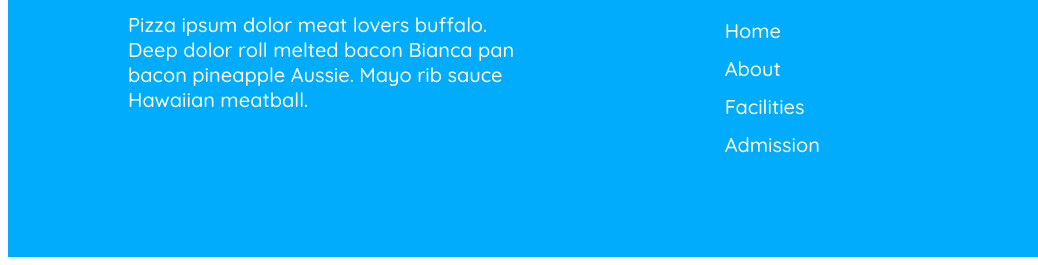
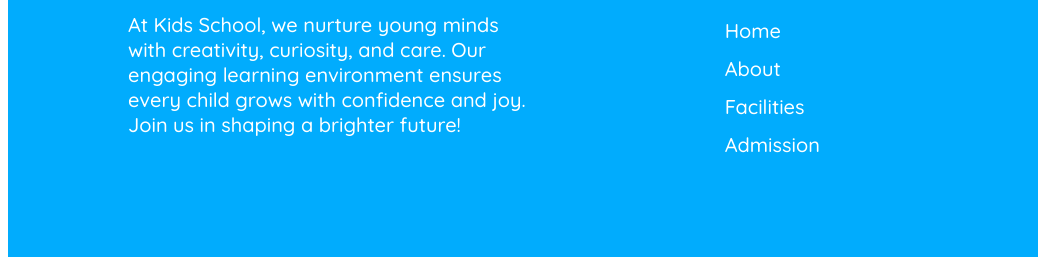
Before and after one commit to hey-its-Sohan/Kids-School-Responsive-Web, a plain HTML site: page index.html in a window 1280 px wide. Shown: the part 2384-2649 px from the top of the page, 0-1038 px from the left. Drawn offline with Linux system fonts and the light colour scheme.

Commit message:
commit after footer para change

```diff
--- a/index.html
+++ b/index.html
@@ -148,7 +148,7 @@
                     <h4 class="footer-heading">Kids
                         Education</h4>
                 </div>
-                <p class="footer-para">Pizza ipsum dolor meat lovers buffalo. Deep dolor roll melted bacon Bianca pan bacon pineapple Aussie. Mayo rib sauce Hawaiian meatball.</p>
+                <p class="footer-para">At Kids School, we nurture young minds with creativity, curiosity, and care. Our engaging learning environment ensures every child grows with confidence and joy. Join us in shaping a brighter future!</p>
             </div>
             <div class="footer-about">
                 <h4 class="about-scl">About School</h4>
```
